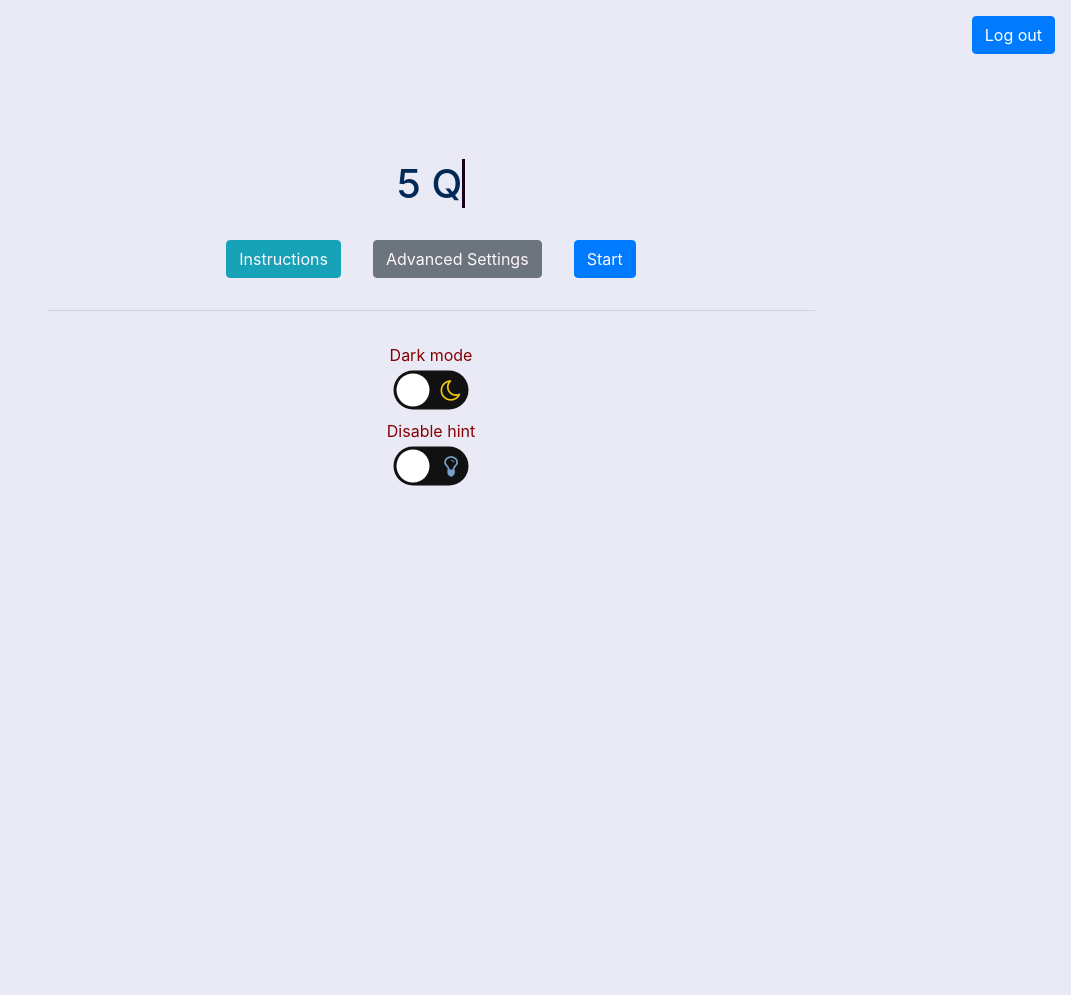
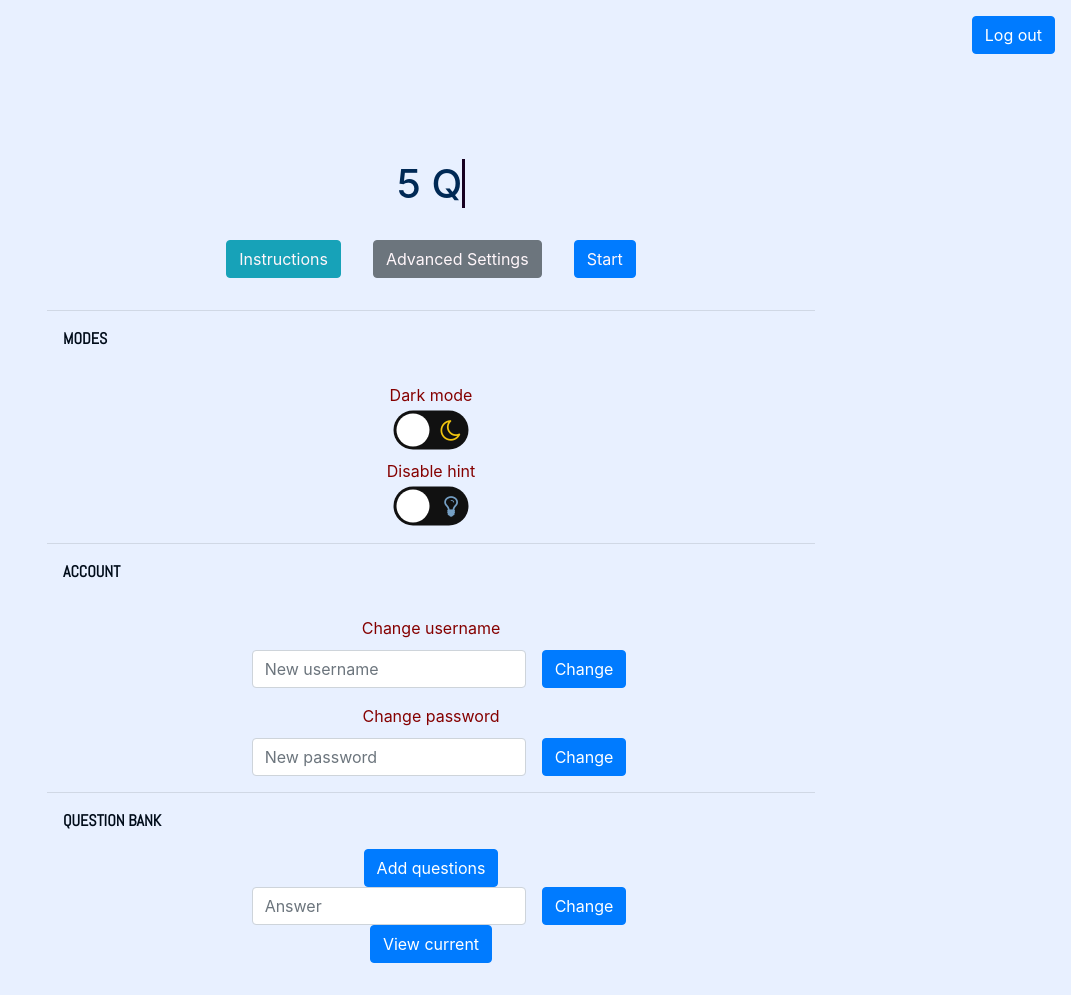
Before and after one commit to xmaggieliu/fbla-quiz, a Flask app: template templates/index.html in a window 1280 px wide, after a click on "Advanced Settings". Shown: the whole page, without its empty margins (209-1280 px from the left). Before the commit the page ends 486 px from the top, so only its background shows below. Run offline with Flask 2, Linux system fonts and the light colour scheme; the template is opened without the code that fills it: most values are stand-ins (such as "Sample title", 1, 10 or a date in 2020); some libraries are stand-ins or nearby versions.

Commit message:
more color changes

```diff
--- a/app.py
+++ b/app.py
@@ -35,16 +35,25 @@ Session(app)
 
 
 # Home page
-@app.route("/")
+@app.route("/", methods=["GET", "POST"])
 @login_required
 def index():
     global tableName
+    if request.method == "POST":
+        if request.form.get("new-username"):
+            if len(db.execute("SELECT * FROM users WHERE username = ?;", request.form.get("new-username"))) == 0:
+                db.execute("UPDATE users SET username = ? WHERE id = ?;", request.form.get("new-username"), session["user_id"])
+            else:
+                return("TAKEN !!!")
+        elif request.form.get("password"):
+            db.execute("UPDATE users SET hash = ? WHERE id = ?;", generate_password_hash(request.form.get("password")), session["user_id"])
+        return redirect("/")
+    else:
+        # Have pages satisfy default/last saved theme and hint modes
+        curTheme = db.execute("SELECT answer FROM ? WHERE question = 'theme'", tableName)[0]["answer"]
+        curHint = db.execute("SELECT answer FROM ? WHERE question = 'hint-mode'", tableName)[0]["answer"]
 
-    # Have pages satisfy default/last saved theme and hint modes
-    curTheme = db.execute("SELECT answer FROM ? WHERE question = 'theme'", tableName)[0]["answer"]
-    curHint = db.execute("SELECT answer FROM ? WHERE question = 'hint-mode'", tableName)[0]["answer"]
-
-    return render_template("index.html", theme=curTheme, hintMode=curHint)
+        return render_template("index.html", theme=curTheme, hintMode=curHint)
 
 # 5 questions quiz page
 @app.route("/quiz", methods=["GET"])
@@ -106,8 +115,8 @@ def login():
     else:
         return render_template("login.html")
 
-@app.route("/register", methods=["GET", "POST"])
-def register():
+@app.route("/signup", methods=["GET", "POST"])
+def signup():
     if request.method == "POST":
         rows = db.execute("SELECT * FROM users WHERE username = ?", request.form.get("username"))
 
@@ -129,7 +138,7 @@ def register():
         return render_template("login.html")
 
     else:
-        return render_template("register.html")
+        return render_template("signup.html")
 
 @app.route("/logout", methods=["POST"])
 def logout():
--- /dev/null
+++ b/static/index.js
@@ -0,0 +1,60 @@
+window.onload = function() {
+  // Make currently visited page into set modes
+  // ------------------ SOURCE: https://lukelowrey.com/css-variable-theme-switcher/
+  var storedTheme = sessionStorage.getItem('theme') || curTheme || (window.matchMedia("(prefers-color-scheme: dark)").matches ? "dark" : "light");
+  if (storedTheme) {
+    document.documentElement.setAttribute('data-theme', storedTheme)
+    sessionStorage.setItem('theme', storedTheme);
+    if (storedTheme == "dark") {
+      document.querySelectorAll('.ball')[0].style.transform = 'translateX(24px)';
+    }
+  }
+
+  // Switch mode
+  document.getElementById("bg-mode").onclick = function() {
+    console.log("ChANGGE MAINTENAT")
+    var currentTheme = document.documentElement.getAttribute("data-theme");
+    var targetTheme = "light";
+
+    // Move the white sphere button to show mode has been changed
+    if (currentTheme === "light") {
+        targetTheme = "dark";
+        document.querySelectorAll('.ball')[0].style.transform = 'translateX(24px)';
+    }
+    else {
+      document.querySelectorAll('.ball')[0].style.transform = 'translateX(0px)';
+    }
+
+    document.documentElement.setAttribute('data-theme', targetTheme)
+    sessionStorage.setItem('theme', targetTheme);
+  };
+  // -------------------- END OF SOURCE
+
+
+  var storedHint = sessionStorage.getItem('hint-mode') || curHint;
+  if (storedHint === "no-hint") {
+    document.querySelectorAll('.ball')[1].style.transform = 'translateX(24px)';
+  }
+
+  const chk = document.getElementById('chk');
+
+  chk.addEventListener('change', () => {
+    if (chk.checked === true) {
+      document.querySelectorAll('.ball')[1].style.transform = 'translateX(24px)';
+      sessionStorage.setItem('hint-mode', "no-hint");
+    }
+    else {
+      console.log("hint back!")
+      document.querySelectorAll('.ball')[1].style.transform = 'translateX(0px)';
+      sessionStorage.setItem('hint-mode', "yes-hint");
+    }
+  });
+
+
+  var logoutBtn = document.getElementById("logout");
+  logoutBtn.onclick = function() {
+    to_value = sessionStorage.getItem('theme') + " " + sessionStorage.getItem('hint-mode')
+    logoutBtn.value = to_value
+    sessionStorage.clear() // del this line if clears session in app.py too
+  };
+};
--- a/static/results.js
+++ b/static/results.js
@@ -1,3 +1,5 @@
+document.documentElement.setAttribute('data-theme', sessionStorage.getItem('theme'))
+
 document.addEventListener('DOMContentLoaded', function() {
     totalScore = 10
     var colon = ":";
@@ -57,7 +59,8 @@ document.addEventListener('DOMContentLoaded', function() {
             };
         }
         else if (question_type == "dropdown") {
-            if (formResults[i - 1].toLowerCase() == questions[i]["answer"].toLowerCase()) {
+            res = formResults[i - 1].trim().toLowerCase();
+            if (res == questions[i]["answer"].toLowerCase()) {
                 to_html = `
                 <div class="question">
                     <div class="q-in-results">
--- a/static/script.js
+++ b/static/script.js
@@ -40,7 +40,6 @@ TxtType.prototype.tick = function() {
     }, delta);
 };
 
-window.onload = function() {
 var elements = document.getElementsByClassName('typewrite');
 for (var i=0; i<elements.length; i++) {
     var toRotate = elements[i].getAttribute('data-type');
@@ -55,61 +54,3 @@ window.onload = function() {
 css.innerHTML = ".typewrite > .wrap { border-right: 0.08em solid #170020}";
 document.body.appendChild(css);
 // -------------------------------------------------- END OF SOURCE
-
-
-  // Make currently visited page into set modes
-  // ------------------ SOURCE: https://lukelowrey.com/css-variable-theme-switcher/
-  var storedTheme = sessionStorage.getItem('theme') || curTheme || (window.matchMedia("(prefers-color-scheme: dark)").matches ? "dark" : "light");
-  if (storedTheme) {
-    document.documentElement.setAttribute('data-theme', storedTheme)
-    if (storedTheme == "dark") {
-      document.querySelectorAll('.ball')[0].style.transform = 'translateX(24px)';
-    }
-  }
-
-  // Switch mode
-  document.getElementById("bg-mode").onclick = function() {
-    var currentTheme = document.documentElement.getAttribute("data-theme");
-    var targetTheme = "light";
-
-    // Move the white sphere button to show mode has been changed
-    if (currentTheme === "light") {
-        targetTheme = "dark";
-        document.querySelectorAll('.ball')[0].style.transform = 'translateX(24px)';
-    }
-    else {
-      document.querySelectorAll('.ball')[0].style.transform = 'translateX(0px)';
-    }
-
-    document.documentElement.setAttribute('data-theme', targetTheme)
-    sessionStorage.setItem('theme', targetTheme);
-  };
-  // -------------------- END OF SOURCE
-
-
-  var storedHint = sessionStorage.getItem('hint-mode') || curHint;
-  if (storedHint === "no-hint") {
-    document.querySelectorAll('.ball')[1].style.transform = 'translateX(24px)';
-  }
-
-  const chk = document.getElementById('chk');
-
-  chk.addEventListener('change', () => {
-    if (chk.checked === true) {
-      document.querySelectorAll('.ball')[1].style.transform = 'translateX(24px)';
-      sessionStorage.setItem('hint-mode', "no-hint");
-    }
-    else {
-      console.log("hint back!")
-      document.querySelectorAll('.ball')[1].style.transform = 'translateX(0px)';
-      sessionStorage.setItem('hint-mode', "yes-hint");
-    }
-  });
-
-  var logoutBtn = document.getElementById("logout");
-  logoutBtn.onclick = function() {
-    to_value = sessionStorage.getItem('theme') + " " + sessionStorage.getItem('hint-mode')
-    logoutBtn.value = to_value
-    sessionStorage.clear() // del this line if clears session in app.py too
-  };
-};
--- a/static/styles.css
+++ b/static/styles.css
@@ -46,16 +50,32 @@ html[data-theme='dark'] #instruction-container, html[data-theme='dark'] .alert-w
     display: flex;
     flex-direction: column;
     align-items: center;
+    padding-bottom: 2em;
 }
 
+.mb-2 {
+    margin-bottom: 0 !important;
+}
+
+.settings-sub {
+    font-family: "Abel", sans-serif;
+    font-weight: bold;
+    text-align: left;
+    margin-left: 1em;
+    color: #000c1a;
+}
+
+/* in register and login page */
 .lower {
     margin-top: 2em;
 }
 
+.setting-section {
+	width: 60%;
+}
+
 hr {
     size: 5px;
-    width: 60%;
-    /* width: 800px; */
 }
 
 .adv-setting-text {
@@ -125,13 +145,15 @@ hr {
 
 /*     home page      */
 #index-bg {
-    background-color: #eaeaf7;
-    height: 100vh;
+    background-color: #e8f0ff;
+    height: auto;
+    min-height: 100%;
 }
 
 #page-bg {
-    background-color: #e7e7f0;
-    height: 100%;
+    background-color: #dfe5f1;
+    height: auto;
+    min-height: 100%;
 }
 
 .quiz-title {
--- a/templates/index.html
+++ b/templates/index.html
@@ -23,7 +23,10 @@
         </div>
         <div id="adv-settings" class="collapse">
             <div id="adv-wrapper">
-                <hr>
+                <div class="setting-section">
+                    <hr>
+                    <p class="settings-sub">MODES</p>
+                </div>
                 <div id="bg-mode" class="modes">
                     <p class="adv-setting-text">Dark mode</p>
                     <!-- SOURCE: https://codepen.io/FlorinPop17/pen/XWWZYYG -->
@@ -43,6 +46,44 @@
                         <div class="ball"></div>
                     </label>
                 </div>
+                <div class="setting-section">
+                    <hr>
+                    <p class="settings-sub">ACCOUNT</p>
+                </div>
+                <div class="modes">
+                    <p class="adv-setting-text">Change username</p>
+                    <form action="/" method="post" class="form-inline">
+                        <div class="form-group mx-sm-3 mb-2">
+                            <label for="new-username" class="sr-only">Username</label>
+                            <input type="text" class="form-control" name="new-username" id="new-username" placeholder="New username" autocomplete="off" required>
+                        </div>
+                        <button class="btn btn-primary" type="submit" value="Submit">Change</button>
+                    </form>
+                </div>
+                <div class="modes">
+                    <p class="adv-setting-text">Change password</p>
+                    <form action="/" method="post" class="form-inline">
+                        <div class="form-group mx-sm-3 mb-2">
+                            <label for="new-password" class="sr-only">Password</label>
+                            <input type="password" class="form-control" name="password" id="new-password" placeholder="New password" autocomplete="off" required>
+                        </div>
+                        <button class="btn btn-primary" type="submit" value="Submit">Change</button>
+                    </form>
+                </div>
+                <div class="setting-section">
+                    <hr>
+                    <p class="settings-sub">QUESTION BANK</p>
+                </div>
+                <!-- have collapse use bootstrap -->
+                <button class="btn btn-primary">Add questions</button>
+                    <form action="/" method="post" class="form-inline">
+                        <div class="form-group mx-sm-3 mb-2">
+                            <label for="add-answer" class="sr-only">Password</label>
+                            <input type="text" class="form-control" name="answer" id="add-answer" placeholder="Answer" autocomplete="off" required>
+                        </div>
+                        <button class="btn btn-primary" type="submit" value="Submit">Change</button>
+                    </form>
+                <button class="btn btn-primary">View current</button>
             </div>
         </div>
     </div>
@@ -51,4 +92,6 @@
         var curHint = "{{ hintMode|safe }}";
         console.log(curTheme, curHint)
     </script>
+    <script src="static/index.js"></script>
+    <script src="static/script.js"></script>
 {% endblock %}
--- a/templates/layout.html
+++ b/templates/layout.html
@@ -12,6 +12,7 @@
         <script src="https://maxcdn.bootstrapcdn.com/bootstrap/4.5.0/js/bootstrap.min.js"></script>
         <link rel="stylesheet" href="https://cdnjs.cloudflare.com/ajax/libs/font-awesome/4.7.0/css/font-awesome.min.css">
         <link rel="stylesheet" href="static/styles.css">
+        <link rel="stylesheet" href="https://fonts.googleapis.com/css?family=Abel">
     </head>
     <body>
         <div class="modal fade" id="quiz-instructions" tabindex="-1" role="dialog" aria-labelledby="exampleModalLongTitle" aria-hidden="true">
@@ -36,6 +37,5 @@
           </div>
         {% block body %}
         {% endblock %}
-        <script src="static/script.js"></script>
     </body>
 </html>
--- a/templates/login.html
+++ b/templates/login.html
@@ -2,7 +2,7 @@
 
 {% block body %}
     <div id="instruction-container">
-        <a class="btn btn-primary" href="/register" role="button">Register</a>
+        <a class="btn btn-primary" href="/signup" role="button">Sign up</a>
     </div>
     <div id="index-bg">
         <div class="quiz-title">
@@ -24,4 +24,5 @@
             <button class="btn btn-primary" type="submit">Log In</button>
         </form>
     </div>
+    <script src="static/script.js"></script>
 {% endblock %}
--- a/templates/register.html
+++ b/templates/signup.html
@@ -14,7 +14,7 @@
             </h1>
             <!-- END OF SOURCE -->
         </div>
-        <form action="/register" method="post" id="adv-wrapper" class="lower">
+        <form action="/signup" method="post" id="adv-wrapper" class="lower">
             <div class="form-group">
                 <input autocomplete="off" autofocus class="form-control" name="username" placeholder="Username" type="text">
             </div>
@@ -24,7 +24,8 @@
             <div class="form-group">
                 <input class="form-control" name="confirmation" placeholder="Password (again)" type="password">
             </div>
-            <button class="btn btn-primary" type="submit">Register</button>
+            <button class="btn btn-primary" type="submit">Sign up</button>
         </form>
     </div>
+    <script src="static/script.js"></script>
 {% endblock %}
```
Also changed, not shown: other parts of static/styles.css (+16 -12 lines), static/quiz.js (+20 -8 lines), README.md, my.db. Lines whose indentation alone changed are shown as unchanged.
